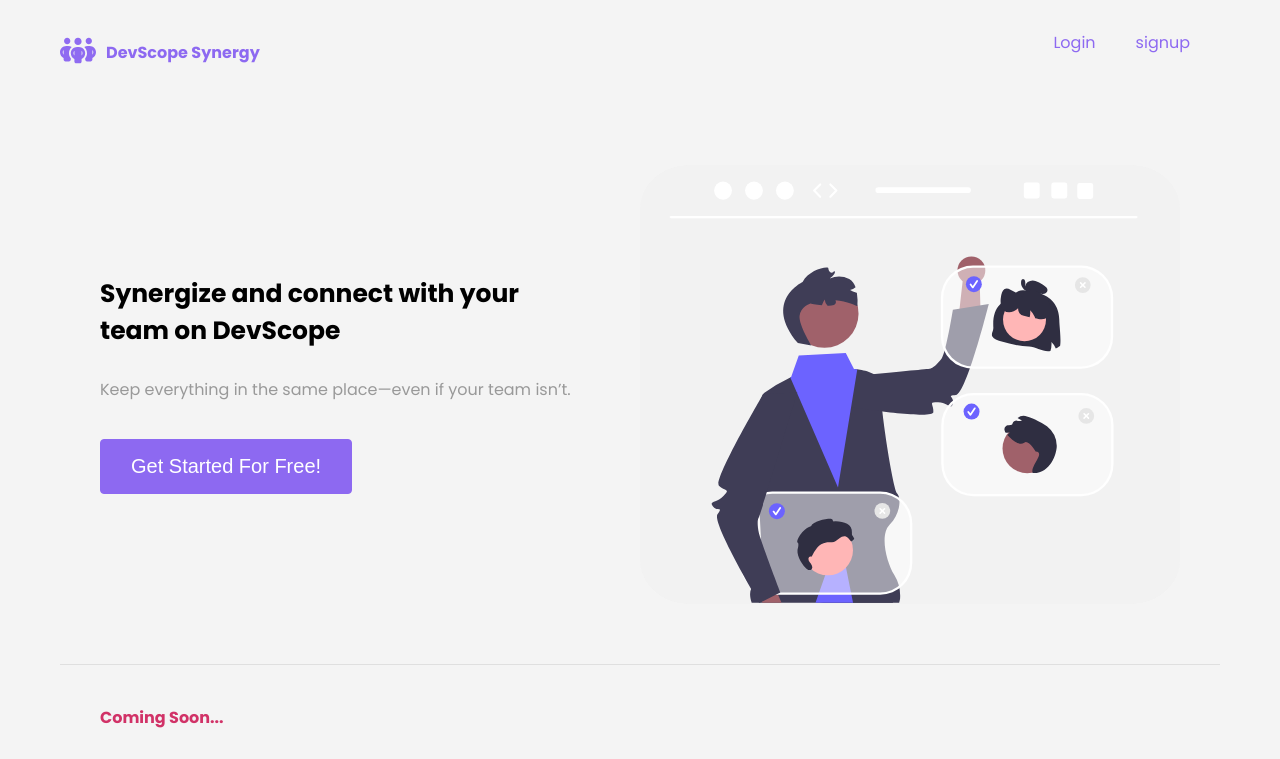
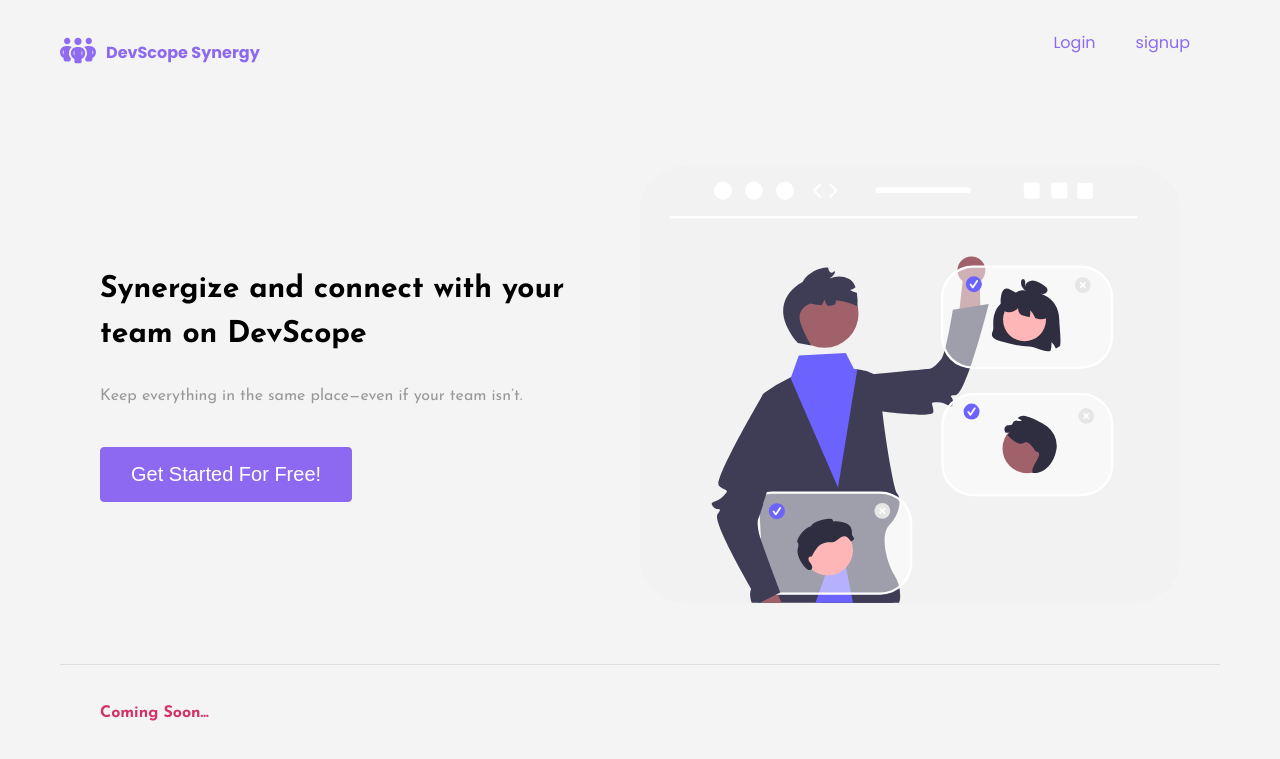
Before and after one commit to SageKyle/devscope, a React (Create React App) app: page / in a window 1280 px wide. Shown: the top 759 px of the page. Built offline with nearby package versions, Linux system fonts and the light colour scheme; no server answers.

Commit message:
Changed the font for the homepage
from Poppins to Josefin Sans

```diff
--- a/src/components/Sidebar.jsx
+++ b/src/components/Sidebar.jsx
@@ -25,7 +25,7 @@
 				<nav className="links">
 					<ul>
 						<li>
-							<NavLink end to="/">
+							<NavLink end to="/dashboard">
 								<img src={DashboardIcon} alt="dashboard" />
 								<span className="sidebar__text">Dashboard</span>
 							</NavLink>
--- a/src/pages/home/Home.css
+++ b/src/pages/home/Home.css
@@ -1,3 +1,9 @@
+@import url('https://fonts.googleapis.com/css2?family=Josefin+Sans:wght@400;700&display=swap');
+
+.home {
+	font-family: 'Josefin Sans', sans-serif;
+}
+
 /* Hero Section */
 .hero {
 	width: 100%;
@@ -15,7 +21,7 @@
 }
 
 .hero__txt--heading {
-	font-size: 2.5rem;
+	font-size: 3rem;
 	font-weight: 700;
 	margin-bottom: 2rem;
 	line-height: 1.5;
@@ -59,6 +65,7 @@
 
 .workspace__txt--heading {
 	font-size: 3rem;
+	font-weight: 700;
 	text-transform: uppercase;
 	display: inline-block;
 	margin-bottom: 4rem;
--- a/src/pages/home/Home.jsx
+++ b/src/pages/home/Home.jsx
@@ -7,8 +7,6 @@
 export const Home = () => {
 	return (
 		<main className="home">
-			{/* <h1 className="heading">Welcome to DevScope</h1>
-			<p className="paragraph">The best too to collaborate with your team.</p> */}
 			<Hero />
 			<Workspace />
 		</main>
```
